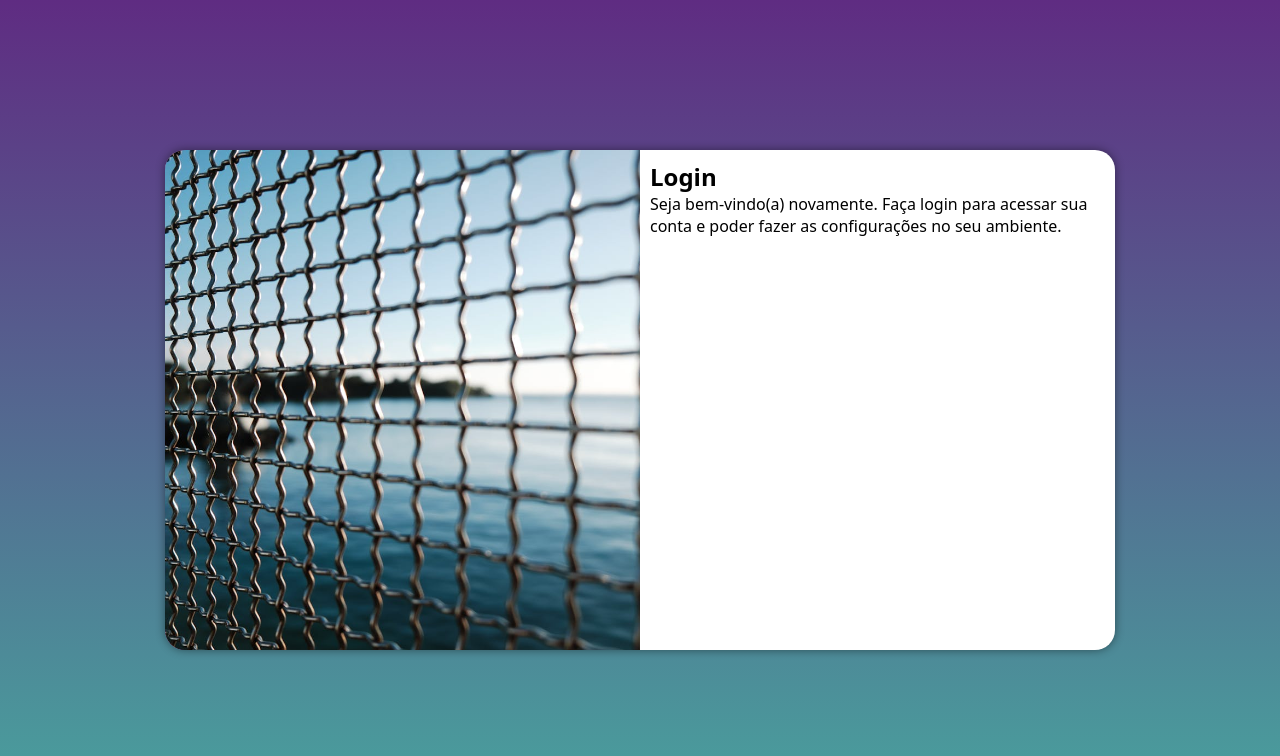
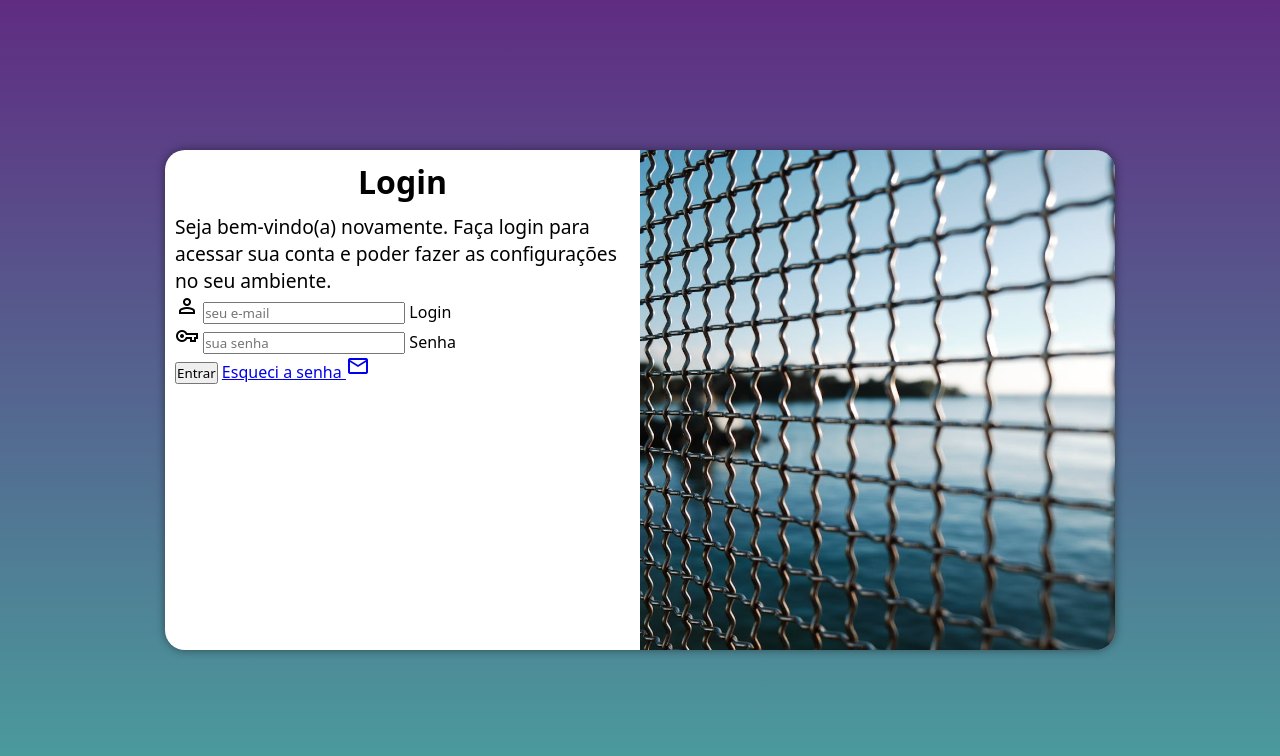
Before and after one commit to MarcusVilasboas/projeto-login, a plain HTML site: page index.html in a window 1280 px wide. Drawn offline with nearby package versions, Linux system fonts and the light colour scheme.

Commit message:
Atualização 4

```diff
--- a/estilos/media-query.css
+++ b/estilos/media-query.css
@@ -40,13 +40,21 @@ Ao usar o conceito de "Mobile First" para fazer o site, pode ser dispensável us
     }
 
     section#login > div#imagem {
-        float: left;
+        float: right;
         width: 50%;
         height: 100%;
     }
 
     section#login > div#formulario {
-        float: right;
+        float: left;
         width: 50%;
     }
+
+    div#formulario > h1 {
+        font-size: 2em;
+    }
+
+    div#formulario > p {
+        font-size: 1.2em;
+    }
 }
--- a/estilos/style.css
+++ b/estilos/style.css
@@ -54,3 +54,12 @@ section#login > div#formulario {
     display: block;
     padding: 10px;
 }
+
+div#formulario > h1 {
+    text-align: center;
+    margin-bottom: 10px;
+}
+
+div#formulario > p {
+    font-size: 0.8em;
+}
--- a/index.html
+++ b/index.html
@@ -6,6 +6,7 @@
     <title>login</title>
     <link rel="stylesheet" href="estilos/style.css">
     <link rel="stylesheet" href="estilos/media-query.css">
+    <link rel="stylesheet" href="https://fonts.googleapis.com/css2?family=Material+Symbols+Outlined:opsz,wght,FILL,GRAD@24,400,0,0"/>
 </head>
 <body>
     <main>
@@ -16,8 +17,19 @@
             <div id="formulario">
                 <h1>Login</h1>
                 <p>Seja bem-vindo(a) novamente. Faça login para acessar sua conta e poder fazer as configurações no seu ambiente.</p>
-                <form action="login.php" method="post">
-
+                <form action="login.php" method="post" autocomplete="on">
+                    <div class="campo">
+                        <i class="material-symbols-outlined">person</i>
+                        <input type="email" name="login" id="ilogin" placeholder="seu e-mail" autocomplete="email" required maxlength="30">
+                        <label for="ilogin">Login</label>
+                    </div>
+                    <div class="campo">
+                        <i class="material-symbols-outlined">vpn_key</i>
+                        <input type="password" name="senha" id="isenha" placeholder="sua senha" autocomplete="current-password" required minlength="8" maxlength="20">
+                        <label for="isenha">Senha</label>
+                    </div>
+                    <input type="submit" value="Entrar">
+                    <a href="esqueci.html">Esqueci a senha <i class="material-symbols-outlined">mail</i></a>
                 </form>
             </div>
         </section>
```
